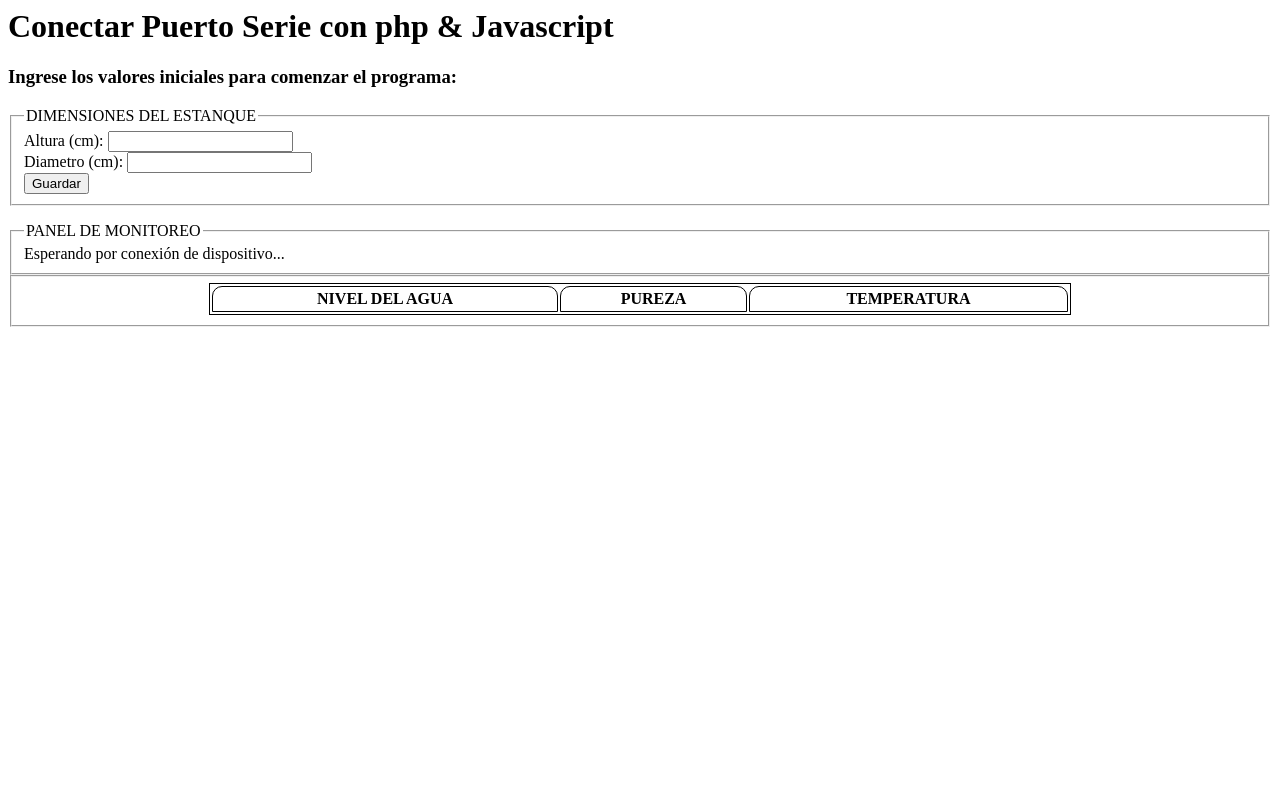
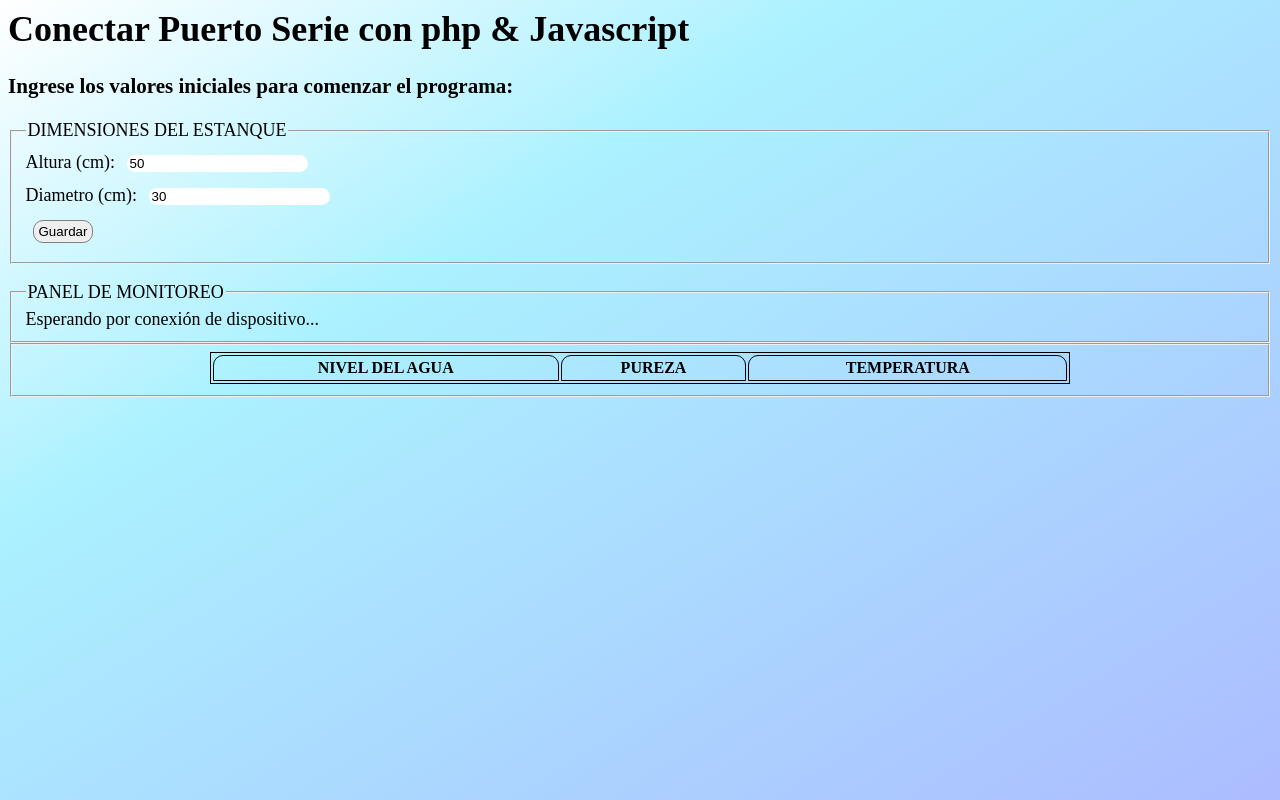
Before and after one commit to YJoel/Proyecto-web-Arduino, a PHP site: page / in a window 1280 px wide. Run offline with PHP 8.4, Linux system fonts and the light colour scheme; lists and menus that the app fills with data are empty.

Commit message:
Mejora de la lógica del programa

```diff
--- a/index.php
+++ b/index.php
@@ -6,23 +6,59 @@
   </title>
 
   <style>
-    table, tr, th, td{
+    table,
+    tr,
+    th,
+    td {
       border: 1px solid black;
     }
 
-    table#datos tr td{
+    table#datos tr td {
       padding: 3px 7px;
       border-radius: 0px;
     }
 
-    table#datos tr:first-child th{
+    table#datos tr:first-child th {
       padding: 3px 7px;
       border-radius: 10px 10px 0px 0px;
     }
 
-    table#datos tr:last-child td{
+    table#datos tr:last-child td {
       padding: 3px 7px;
       border-radius: 0px 0px 10px 10px;
+    }
+
+    body {
+      box-sizing: content-box;
+      background: linear-gradient(to bottom right, white, #ABF1FF, #ABD6FF, #ACBCFF);
+      font-size: large;
+    }
+
+    input {
+      border: 0;
+      border-radius: 10px;
+      margin: 8px;
+      transition: 0.3s;
+    }
+
+    input:focus {
+      background: linear-gradient();
+      box-shadow: 0px 0px 10px 2px white;
+    }
+
+    input[type="submit"] {
+      cursor: pointer;
+      border: 1px solid white;
+      transition: 0.3s;
+      padding: 3px 5px;
+      border-color: gray;
+      margin: 7px;
+    }
+
+    input[type="submit"]:hover {
+      border-color: #ABF1FF;
+      background-color: #ABF1FF;
+      box-shadow: 0px 0px 0px 5px #ABD6FF;
     }
   </style>
 </head>
@@ -36,10 +72,10 @@
     <fieldset>
       <legend>DIMENSIONES DEL ESTANQUE</legend>
       <label for="altura">Altura (cm): </label>
-      <input type="number" min="0" value="" id="altura" name="altura" required>
+      <input type="number" min="0" value="50" id="altura" name="altura" required>
       <br>
       <label for="diametro">Diametro (cm):</label>
-      <input type="number" min="0" value="" id="diametro" name="diametro" required>
+      <input type="number" min="0" value="30" id="diametro" name="diametro" required>
       <br>
       <input type="submit" value="Guardar">
     </fieldset>
```
Also changed, not shown: WebSerial_Api/index.js (+63 -22 lines), 1 other file.
